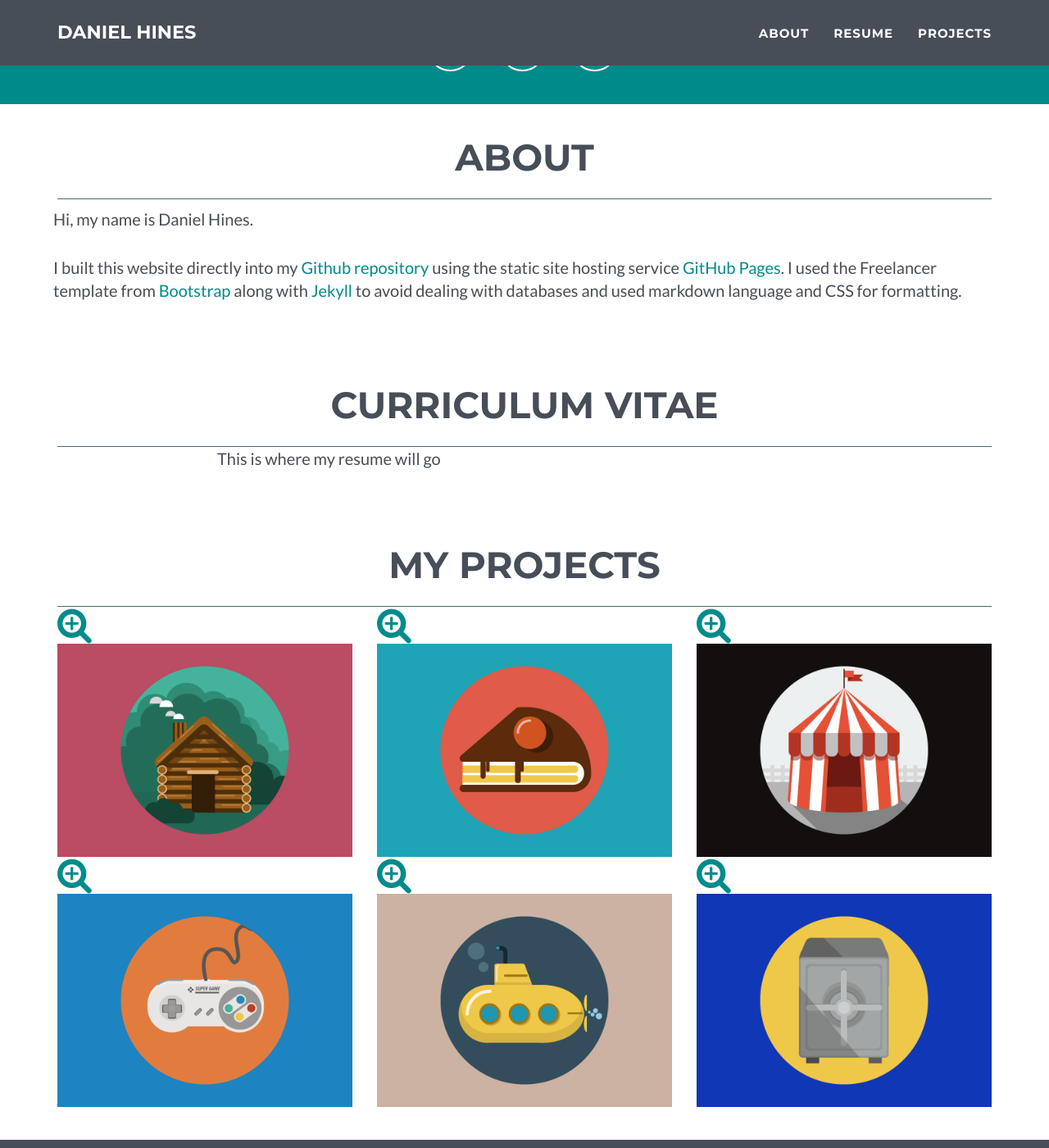
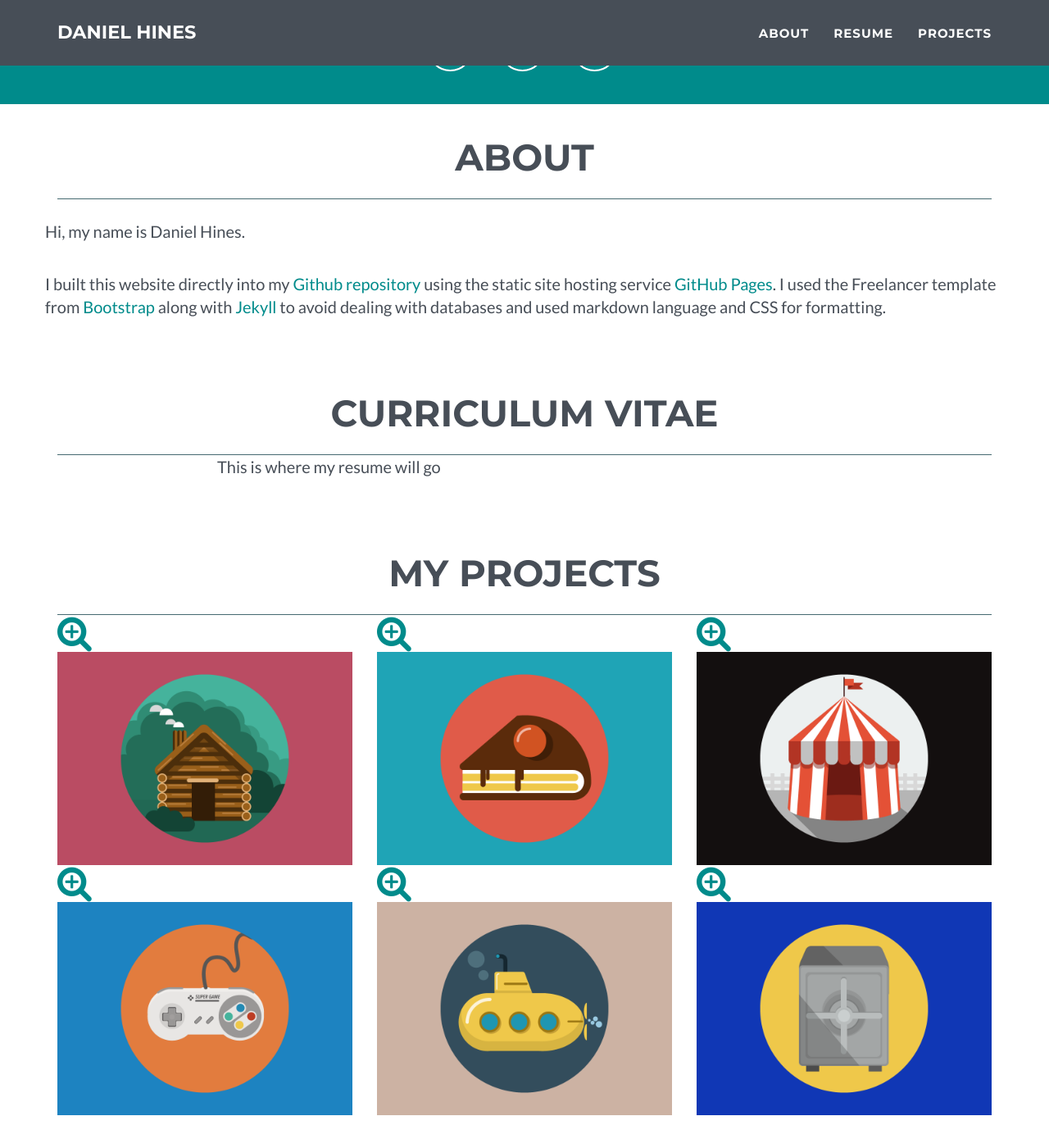
Before and after one commit to danielchines/danielchines.github.io, a Jekyll site: the page built from index.html, in a window 1280 px wide and 1400 px high, scrolled down 650 px. Shown: the whole window at 82% size. Built offline with Jekyll 4.4.1, drawn with Linux system fonts in a browser that asks for light colours.

Commit message:
Update main.css

```diff
--- a/_includes/css/main.css
+++ b/_includes/css/main.css
@@ -217,7 +217,7 @@ section.success {
 }
 
 p.about-p {
-    padding: 10px;
+    margin-top: 25px;
 }
 
 #portfolio .portfolio-item {
```
